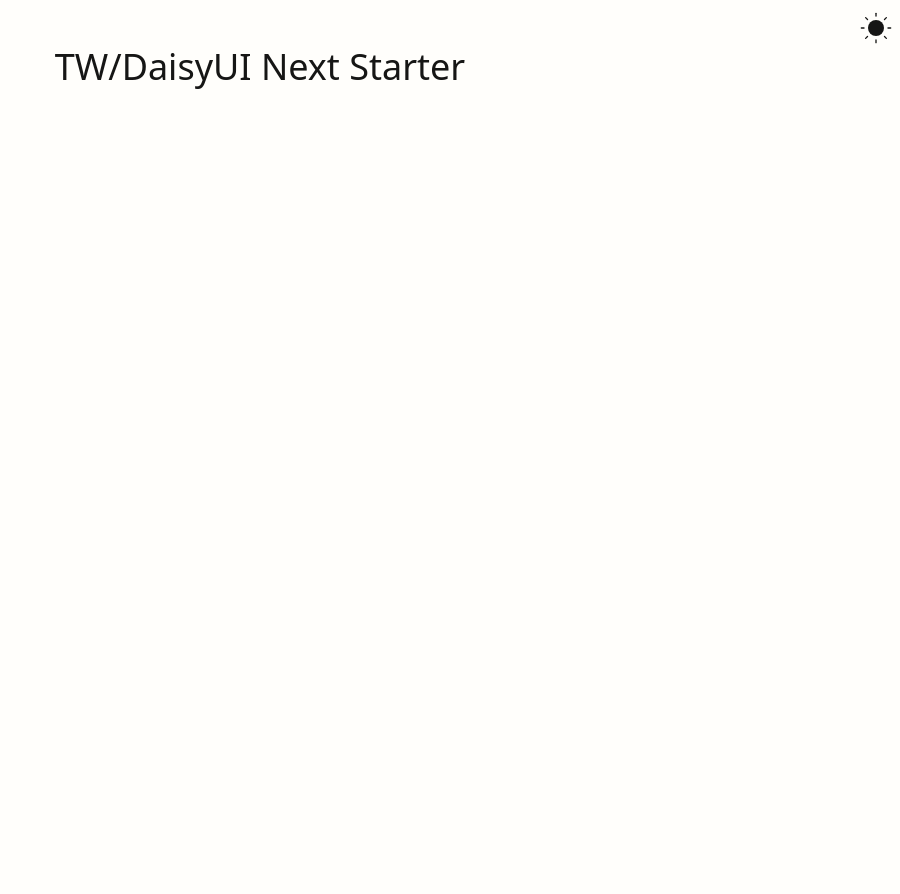
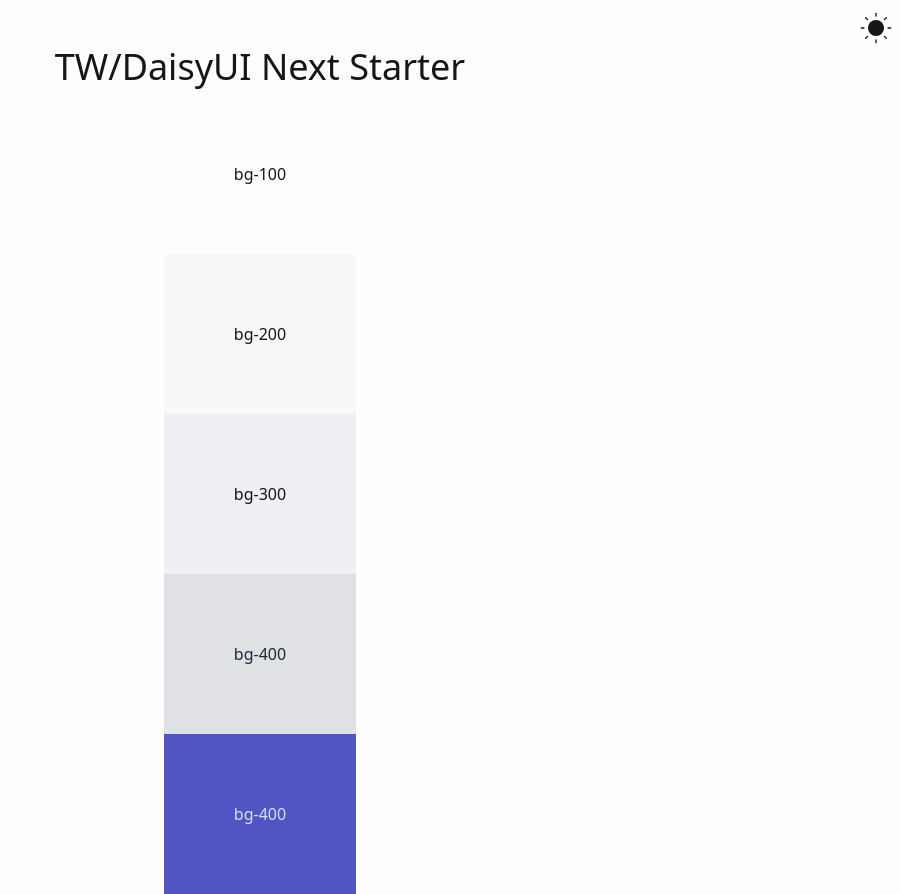
Before and after one commit to PaulHaze/jira-clone, a Next.js app: page / in a window 1280 px wide. Shown: the whole page, without its empty margins (380-1280 px from the left). Before the commit the page ends 800 px from the top, so only its background shows below. Built offline with nearby package versions, Linux system fonts and the light colour scheme.

Commit message:
add custom colors to light mode

```diff
--- a/package.json
+++ b/package.json
@@ -1,5 +1,5 @@
 {
-  "name": "nextjs-ts-boilerplate",
+  "name": "jira-cloned",
   "version": "0.1.0",
   "private": true,
   "scripts": {
--- a/src/app/layout.tsx
+++ b/src/app/layout.tsx
@@ -15,10 +15,9 @@
   weight: '100 900',
 });
 
-// !CHANGETHIS
 export const metadata: Metadata = {
-  title: 'CHANGE THIS',
-  description: 'CHANGE THIS',
+  title: 'Jira Cloned',
+  description: 'A clone of Jira',
 };
 
 export default function RootLayout({
--- a/src/app/page.tsx
+++ b/src/app/page.tsx
@@ -2,6 +2,15 @@
   return (
     <div className="flex flex-col items-center pt-10">
       <h1 className="">TW/DaisyUI Next Starter</h1>
+      <div className="h-40 w-48 bg-base-100 flex-center">bg-100</div>
+      <div className="h-40 w-48 bg-base-200 flex-center">bg-200</div>
+      <div className="h-40 w-48 bg-base-300 flex-center">bg-300</div>
+      <div className="bg-base-400 text-content text-content-300 h-40 w-48 flex-center">
+        bg-400
+      </div>
+      <div className="h-40 w-48 bg-primary flex-center">
+        <p className="">bg-400</p>
+      </div>
     </div>
   );
 }
--- a/src/styles/tailwind.scss
+++ b/src/styles/tailwind.scss
@@ -18,6 +18,30 @@
   h5 {
     @apply text-lg font-normal leading-normal;
   }
+  .bg-primary * {
+    @apply text-primary-content;
+  }
+  .bg-secondary * {
+    @apply text-secondary-content;
+  }
+  .bg-accent * {
+    @apply text-accent-content;
+  }
+  .bg-neutral * {
+    @apply text-neutral-content;
+  }
+  .bg-info * {
+    @apply text-info-content;
+  }
+  .bg-success * {
+    @apply text-success-content;
+  }
+  .bg-warning * {
+    @apply text-warning-content;
+  }
+  .bg-error * {
+    @apply text-error-content;
+  }
 }
 
 @layer components {
--- a/tailwind.config.ts
+++ b/tailwind.config.ts
@@ -8,7 +8,18 @@
   darkMode: ['selector', '[data-theme="dark"]'],
   theme: {
     extend: {
-      colors: {},
+      colors: {
+        'primary-muted': 'oklch(var(--primary-muted) / <alpha-value>)',
+        base: {
+          '400': 'oklch(var(--base-400-oklch) / <alpha-value>)',
+          '500': 'oklch(var(--base-500-oklch) / <alpha-value>)',
+          '600': 'oklch(var(--base-600-oklch) / <alpha-value>)',
+        },
+        content: {
+          '200': 'oklch(var(--content-200) / <alpha-value>)',
+          '300': 'oklch(var(--content-300) / <alpha-value>)',
+        },
+      },
       fontSize: {
         xs: '0.75rem',
         sm: '0.875rem',
@@ -143,17 +154,19 @@
     themes: [
       {
         light: {
-          primary: '#71c4ef',
-          secondary: '#d4eaf7',
-          accent: '#00668c',
-          neutral: '#454b4e',
-          'base-100': '#fffefb',
-          'base-200': '#f5f4f1',
-          'base-300': '#edede9',
-          '--primary-muteD': '83.24% 0.029 231.52',
-          '--base-100-oklch': '99.7% 0.004 91.45',
-          // '--base-200-oklch': '96.71% 0.004 91.45',
-          // '--base-300-oklch': '84.2% 0.004 91.45',
+          primary: '#5155c3',
+          // 'primary-content': '#d0e3ff',
+          secondary: '#9b9cf7',
+          accent: '#f59362',
+          neutral: '#929293',
+          'base-100': 'oklch(99.72% 0.0028 84.56)',
+          'base-200': 'oklch(97.82% 0.0034 247.86)',
+          'base-300': 'oklch(95.15% 0.0046 258.32)',
+          '--base-400-oklch': '90.94% 0.0058 264.53',
+          '--primary-muted': '96% 0.0187 289.33',
+          '--content-200': '47.23% 0.0355 268.67',
+          '--content-300': '27.23% 0.0355 268.67',
+
           /*
 					*EXAMPLE - ESSENTIAL
 					"primary": "#a991f7",
```
